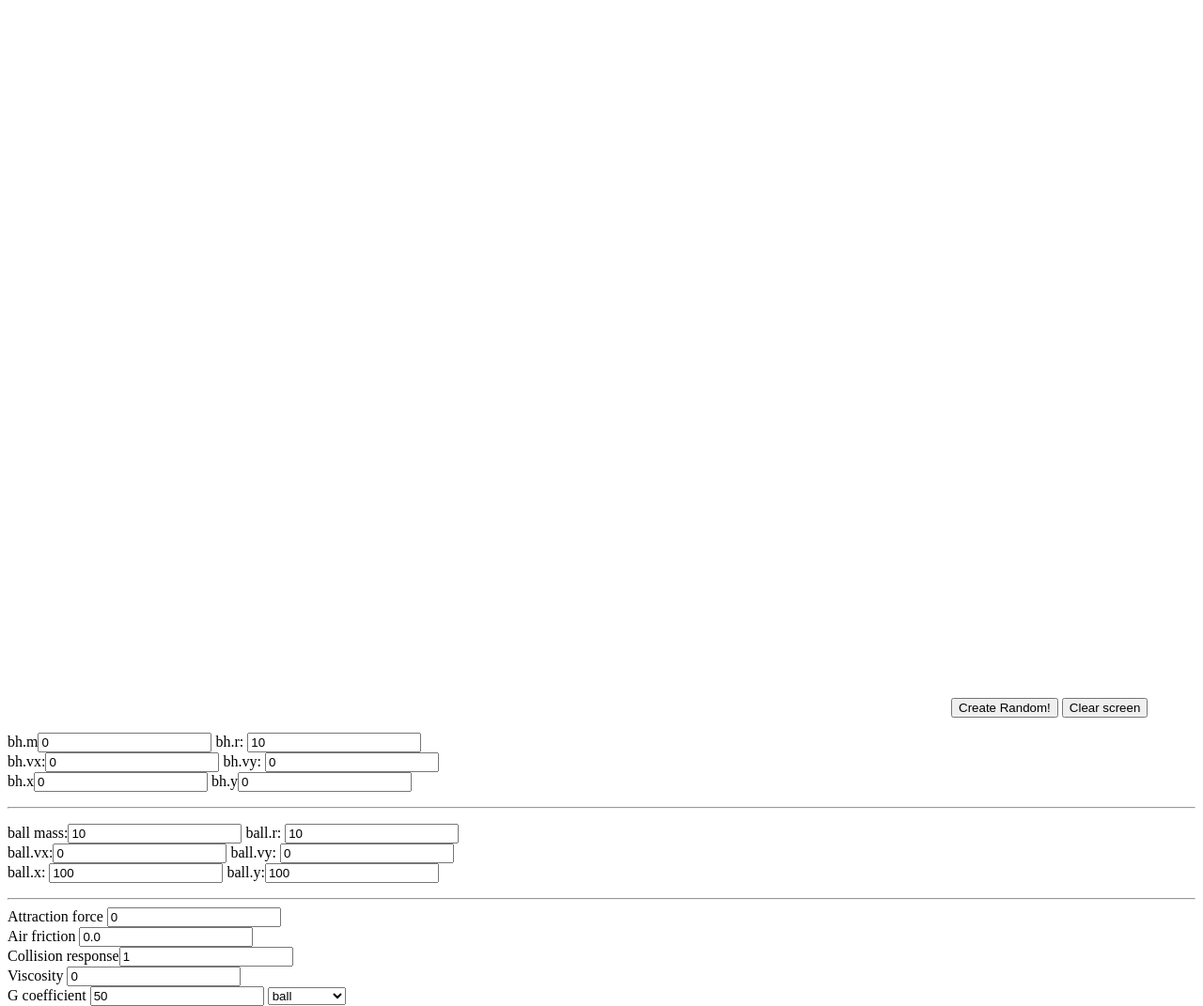
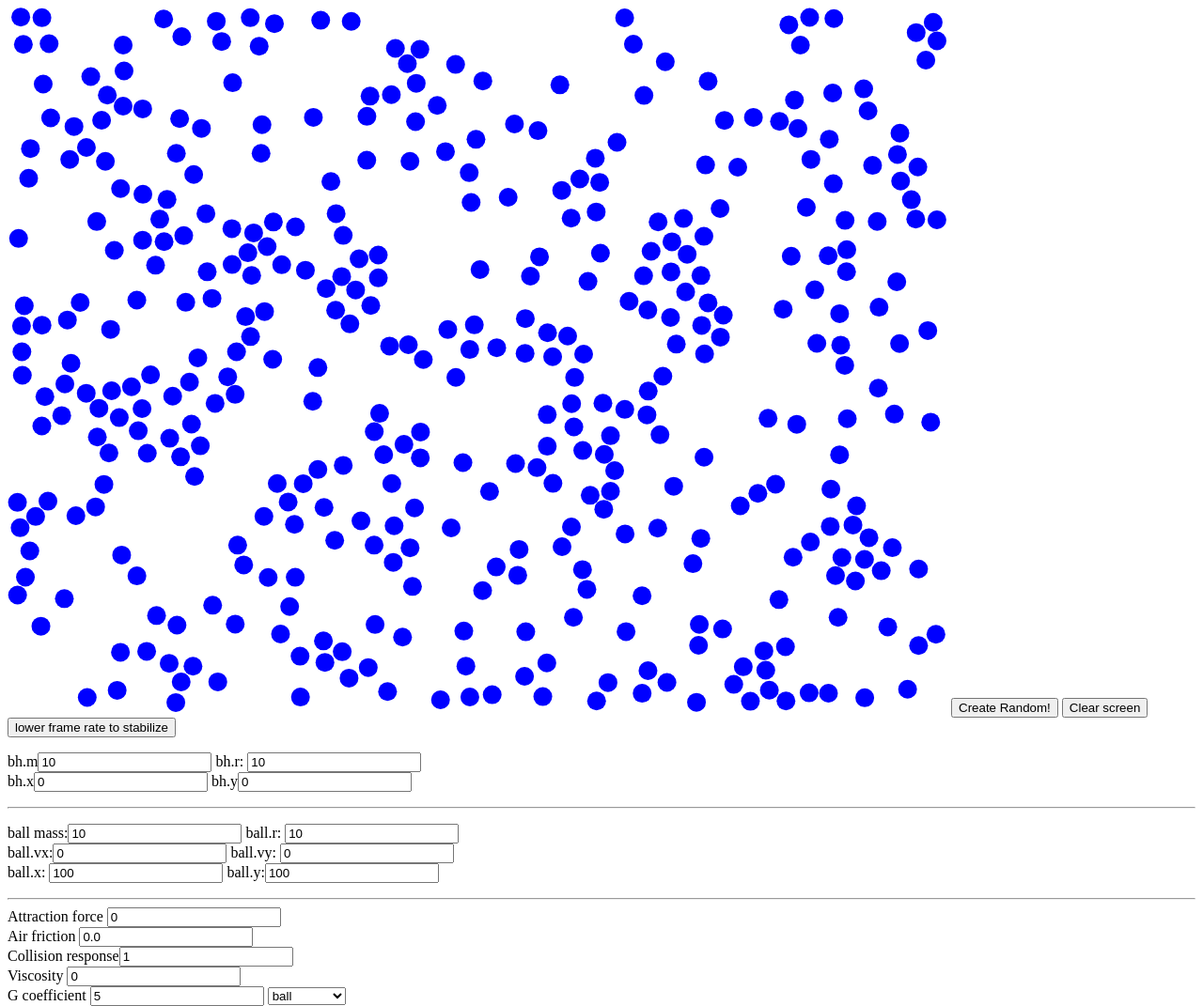
Before and after one commit to GitGud123456/physics-sim-great, a plain HTML site: page index.html in a window 1280 px wide. Shown: the whole page at 94% size. Drawn offline with Linux system fonts and the light colour scheme.

Commit message:
Update index.html

```diff
--- a/index.html
+++ b/index.html
@@ -11,13 +11,12 @@
   <body>
     <button id="btn">Create Random!</button>
     <button id="clear">Clear screen</button>
+    <button id="sd">lower frame rate to stabilize</button>
     <p>
-      bh.m<input id="bhm" type="number" value="0" />
+      bh.m<input id="bhm" type="number" value="10" />
       bh.r:
       <input id="bhr" type="number" value="10" />
-      <br />
-      bh.vx:<input id="bhvx" type="number" value="0" /> bh.vy:
-      <input id="bhvy" type="number" value="0" />
+
       <br />
       bh.x<input id="lx" type="number" value="0" /> bh.y<input
         id="ly"
@@ -50,7 +49,7 @@
     <br />
     Viscosity <input id="pV" type="number" value="0" />
     <br />
-    G coefficient <input id="GC" type="number" value="50" />
+    G coefficient <input id="GC" type="number" value="5" />
     <select id="mct">
       <option value="ball">ball</option>
       <option value="bh">black hole</option>
```
